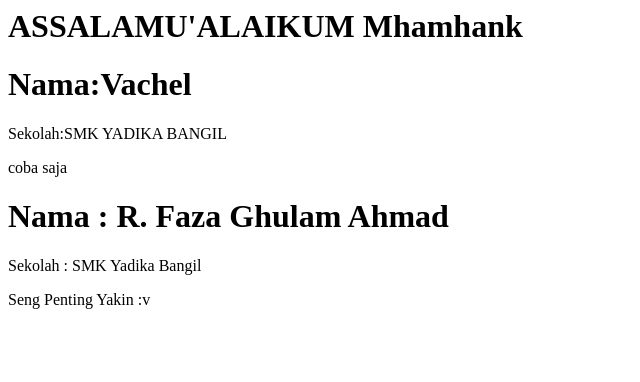
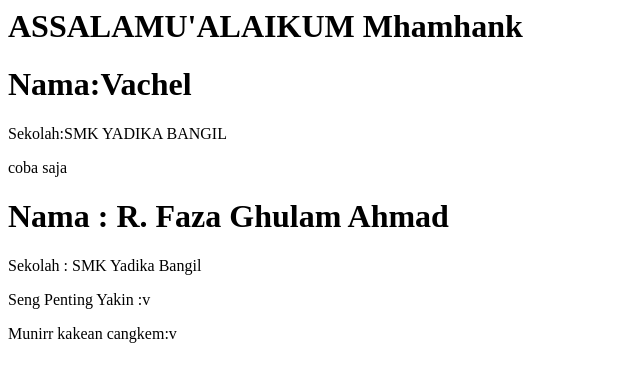
Before and after one commit to Syam-boobs/project2-1, a plain HTML site: page index.html in a window 1280 px wide. Shown: the whole page, without its empty margins (0-640 px from the left). Drawn offline with Linux system fonts and the light colour scheme.

Commit message:
Update index.html

```diff
--- a/index.html
+++ b/index.html
@@ -13,5 +13,6 @@
 		<h1>Nama : R. Faza Ghulam Ahmad</h1>
 		<p>Sekolah : SMK Yadika Bangil<p>
 		<p>Seng Penting Yakin :v<p>
+		<p>Munirr kakean cangkem:v<p>
 	</body>
 </html>
```
